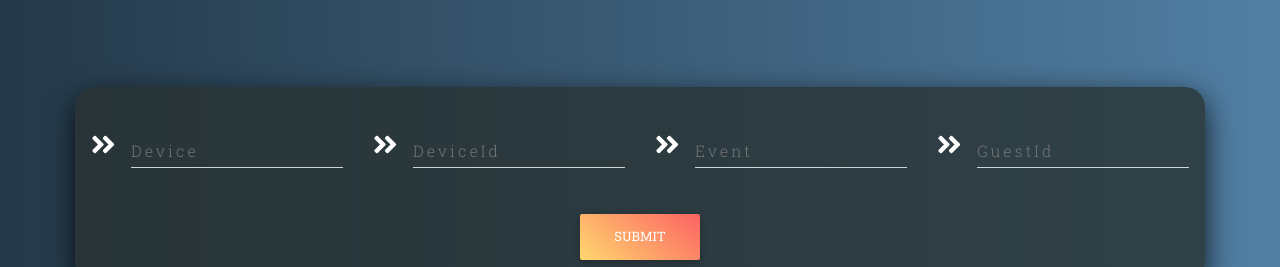
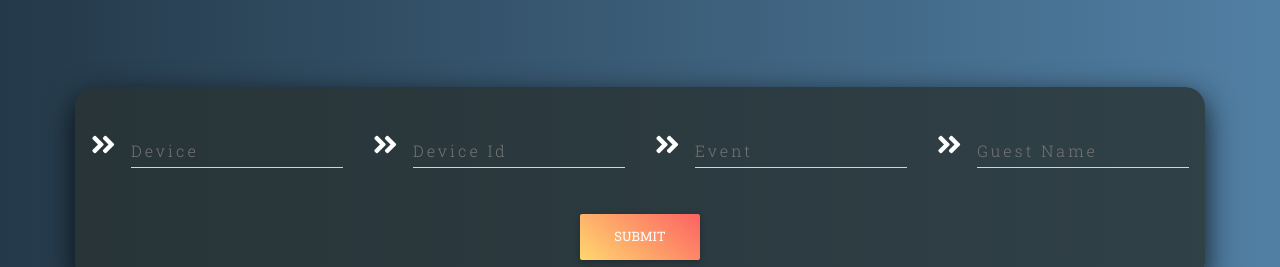
Before and after one commit to TemelArda/murdercuhack, a React (Create React App) app: page / in a window 1280 px wide. Shown: the part 1214-1481 px from the top of the page. Built offline with nearby package versions, Linux system fonts and the light colour scheme.

Commit message:
Added more buttons

```diff
--- a/src/Pages/Chart.js
+++ b/src/Pages/Chart.js
@@ -100,6 +100,8 @@ class ChartIt extends React.Component{
         }
         document.getElementById('startB').disabled = false;
         document.getElementById('clearB').disabled = true;
+        document.getElementById('forwardB').disabled = true;
+
      i=0;
   }
   start = ()=>{
@@ -116,6 +118,7 @@ class ChartIt extends React.Component{
         }
         document.getElementById('startB').disabled = true;
         document.getElementById('clearB').disabled = false;
+        document.getElementById('forwardB').disabled = false;
     }
   }
 
@@ -172,7 +175,7 @@ class ChartIt extends React.Component{
                 <MDBContainer fluid className = "d-flex justify-content-around">
                 <MDBBtn gradient="peach" id='clearB'onClick={this.refresh}>Clear</MDBBtn>
                 <MDBBtn gradient="peach" id = "startB" onClick={this.start}>Start</MDBBtn>
-                <MDBBtn gradient="peach" onClick={this.tracker}>Forward</MDBBtn>
+                <MDBBtn gradient="peach" id = "forwardB" onClick={this.tracker} >Forward</MDBBtn>
                 </MDBContainer>
             </div>
         );
--- a/src/Pages/inputSec.js
+++ b/src/Pages/inputSec.js
@@ -140,7 +140,7 @@ class Inputs extends React.Component{
                         </MDBCol>
                         <MDBCol>
                             <MDBInput
-                                label="DeviceId"
+                                label="Device Id"
                                 icon="angle-double-right"
                                 group
                                 type="text"
@@ -166,7 +166,7 @@ class Inputs extends React.Component{
                         </MDBCol>
                         <MDBCol>
                             <MDBInput
-                               label="GuestId"
+                               label="Guest Name"
                                icon="angle-double-right"
                                group
                                type="text"
```
